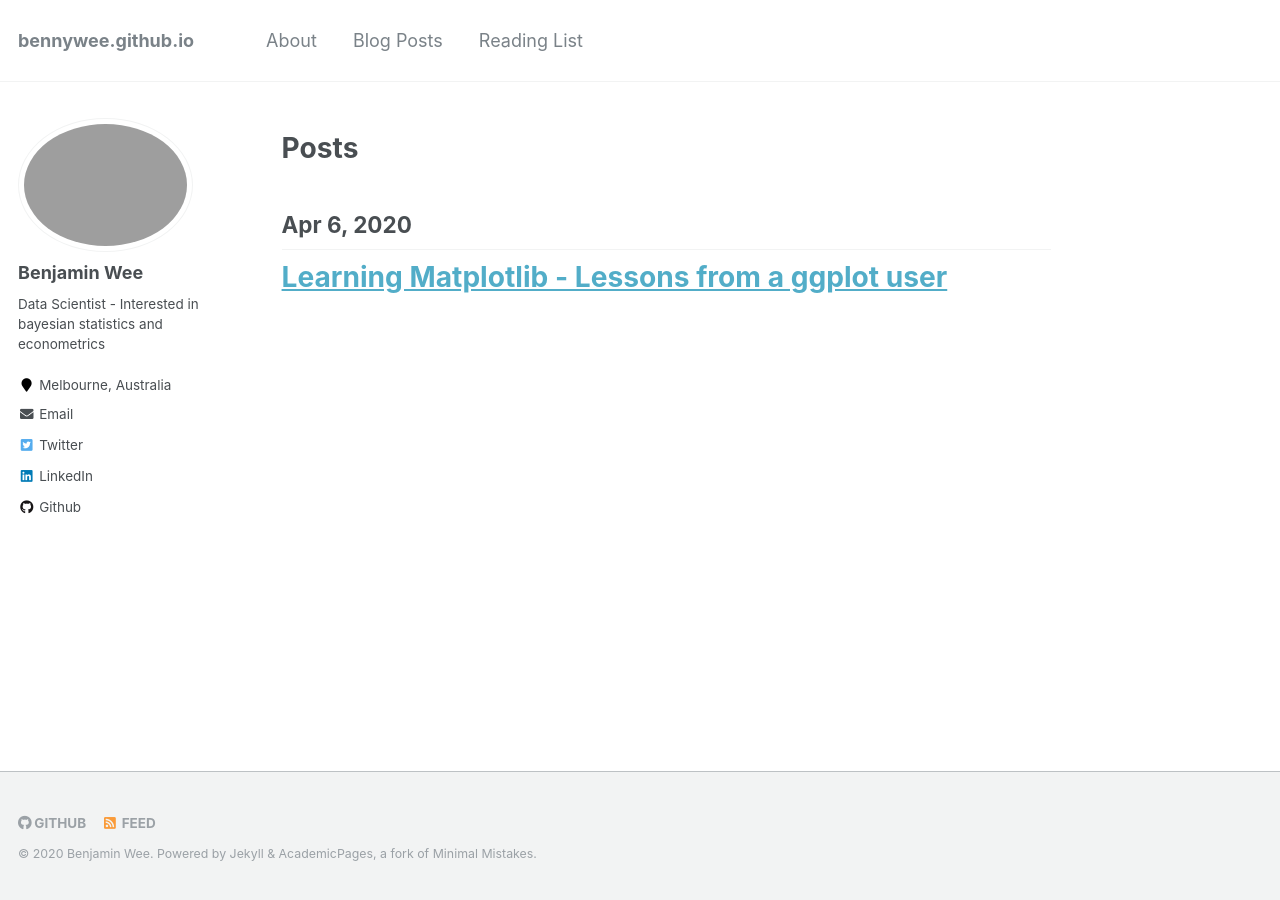
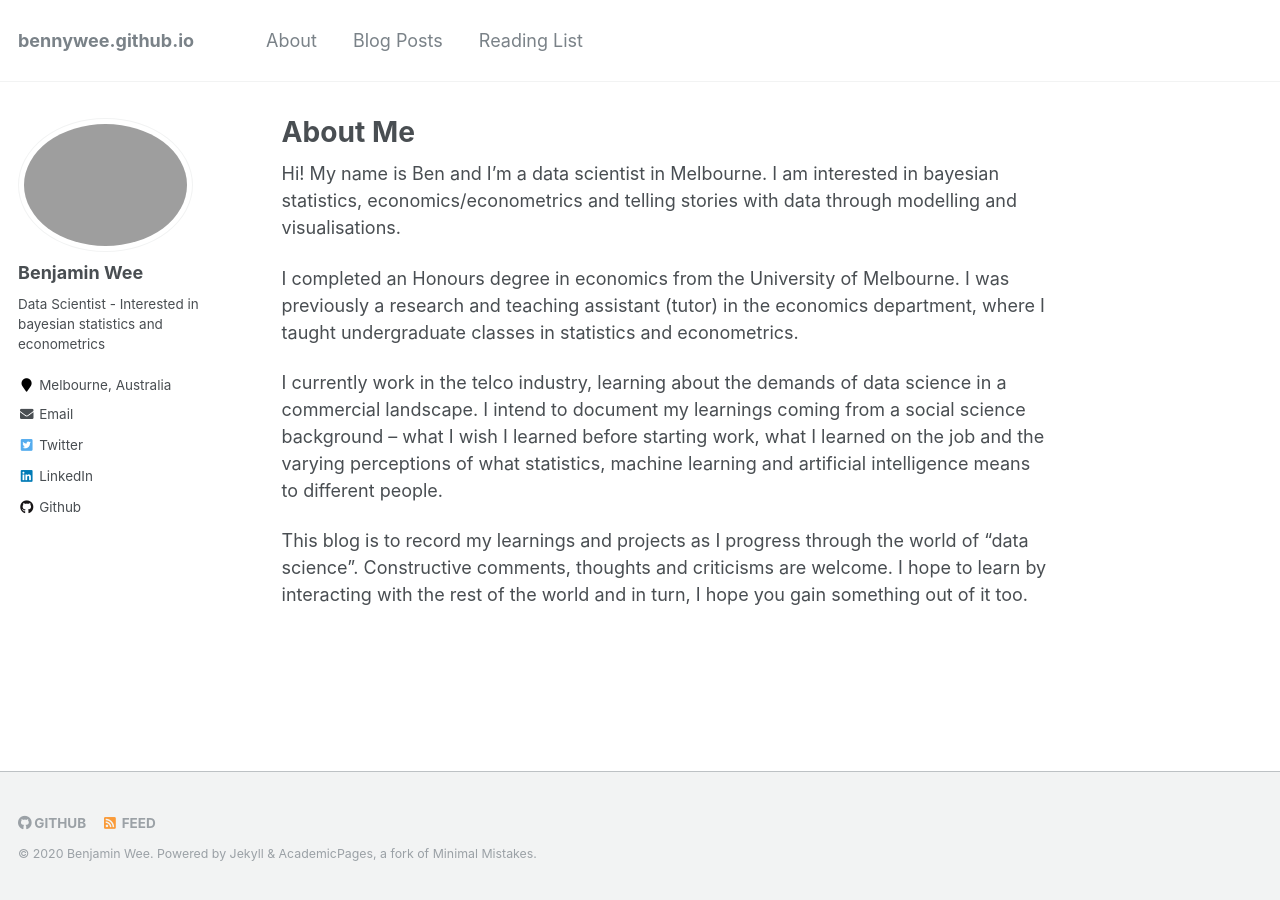
Before and after one commit to bennywee/bennywee.github.io, a Jekyll site: the page built from _pages/about.md, in a window 1280 px wide. Built offline with Jekyll 4.4.1, drawn with Linux system fonts in a browser that asks for light colours.

Commit message:
rearranged mages

```diff
--- a/_pages/about.md
+++ b/_pages/about.md
@@ -1,16 +1,17 @@
 ---
 permalink: /
-title: ""
-excerpt: "Blog Posts"
+title: "About Me"
+excerpt: "About me"
 author_profile: true
 redirect_from:
   - /about/
   - /about.html
 ---
 
-# Posts
+Hi! My name is Ben and I'm a data scientist in Melbourne. I am interested in bayesian statistics, economics/econometrics and telling stories with data through modelling and visualisations.
 
-## Apr 6, 2020
+I completed an Honours degree in economics from the University of Melbourne. I was previously a research and teaching assistant (tutor) in the economics department, where I taught undergraduate classes in statistics and econometrics.
 
-[Learning Matplotlib - Lessons from a ggplot user](/assets/posts/2020-04-06_Learning_matplotlib.html)
-======
+I currently work in the telco industry, learning about the demands of data science in a commercial landscape. I intend to document my learnings coming from a social science background  -- what I wish I learned before starting work, what I learned on the job and the varying perceptions of what statistics, machine learning and artificial intelligence means to different people.
+
+This blog is to record my learnings and projects as I progress through the world of "data science". Constructive comments, thoughts and criticisms are welcome. I hope to learn by interacting with the rest of the world and in turn, I hope you gain something out of it too.
```
Also changed, not shown: _pages/about_me.md (deleted, +0 -13 lines).
